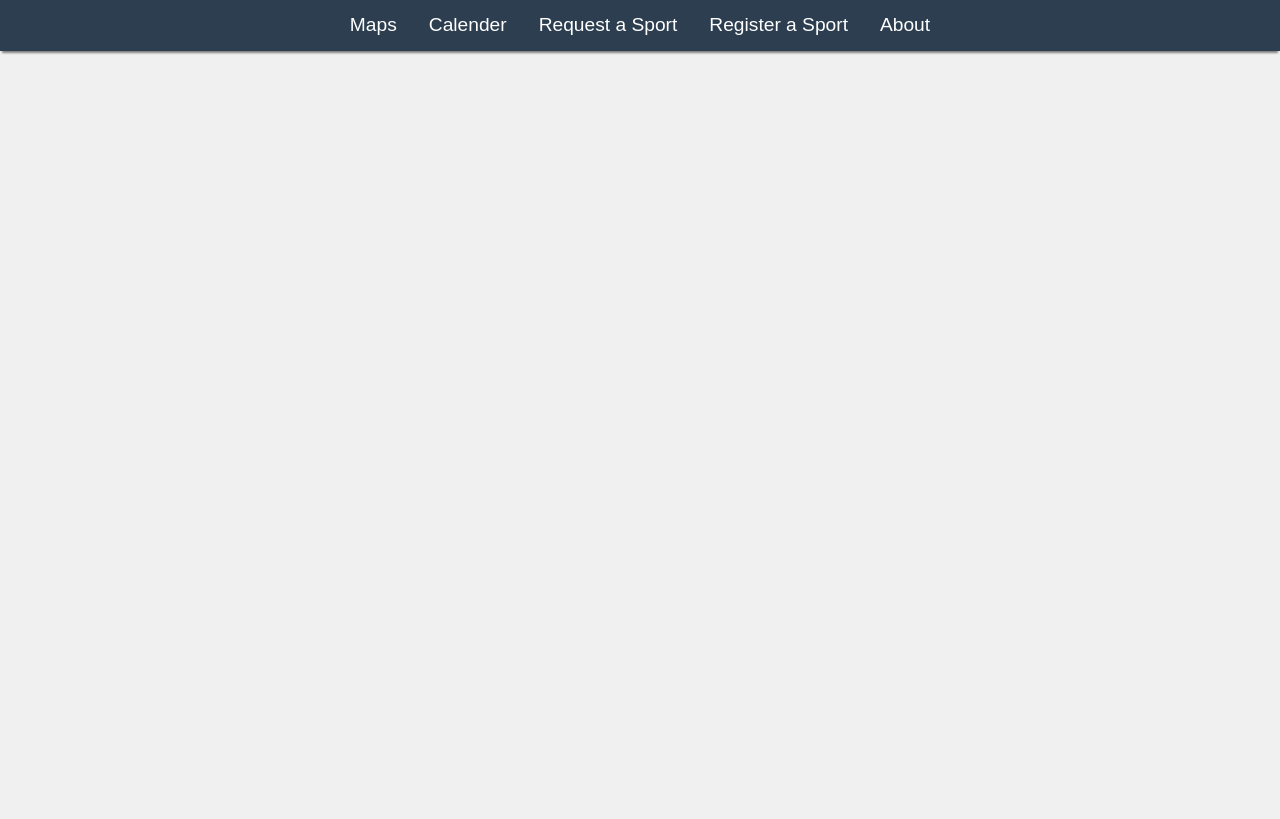
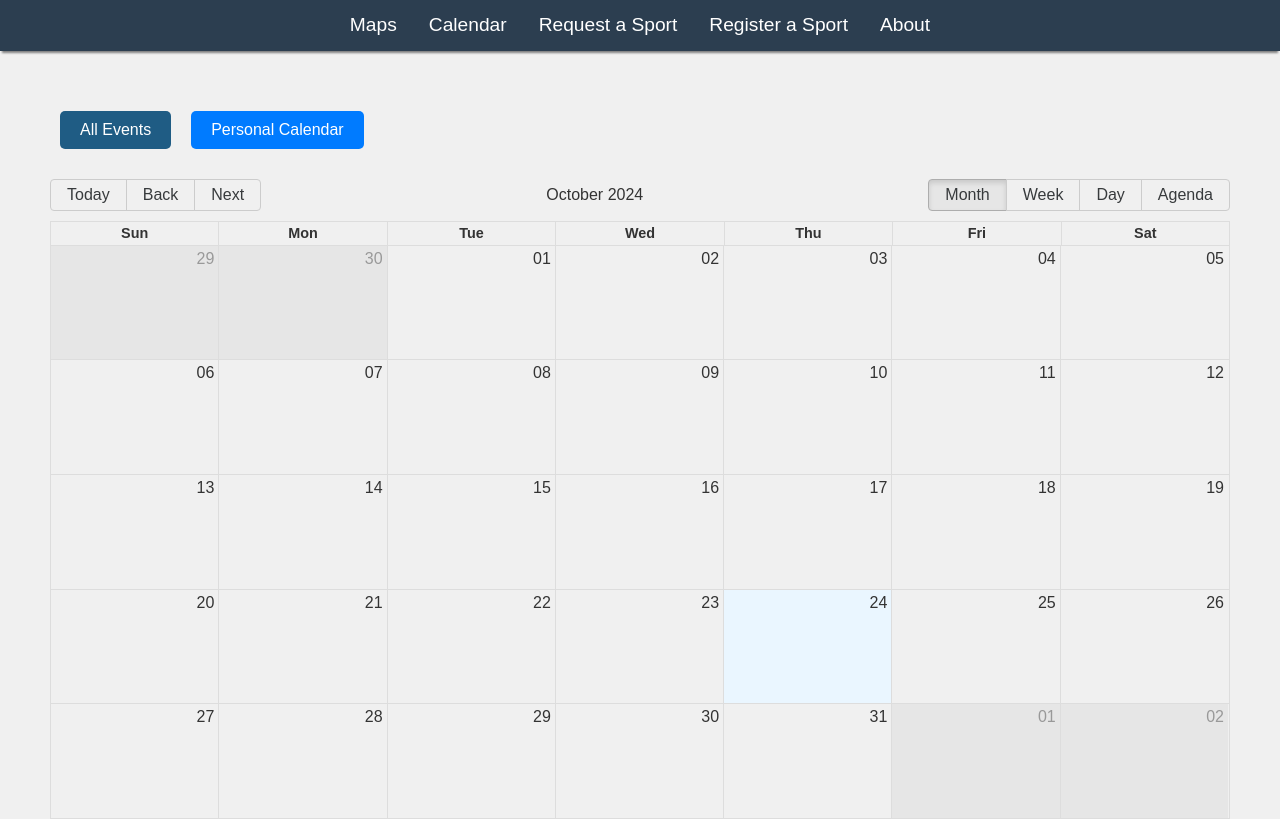
Before and after one commit to mollysandler/pickupsomething, a React (Vite) app: page /calendar in a window 1280 px wide. Built offline with nearby package versions, Linux system fonts and the light colour scheme.

Commit message:
calender

```diff
--- a/src/App.jsx
+++ b/src/App.jsx
@@ -11,7 +11,7 @@ import Search from "./pages/Search";
 import StartSport from "./pages/StartSport";
 import RegisterSport from "./pages/RegisterSport";
 import Map from "./pages/Map";
-import Calender from "./pages/Calender";
+import Calendar from "./pages/Calendar";
 
 import Layout from "./components/Layout"; // Import Layout
 
@@ -24,7 +24,7 @@ function App() {
           <Route path="/" element={<Map />} />
           <Route path="/leaderboard" element={<Leaderboard />} />
           <Route path="/map" element={<Map />} />
-          <Route path="/calender" element={<Calender />} />
+          <Route path="/calendar" element={<Calendar />} />
           <Route path="/search-sports" element={<Search />} />
           <Route path="/start-sport" element={<StartSport />} />
           <Route path="/register-sport" element={<RegisterSport />} />
--- a/src/components/navBar.jsx
+++ b/src/components/navBar.jsx
@@ -12,7 +12,7 @@ const SportButtons = () => {
           <Link to="/map">Maps</Link>
         </li>
         <li className="navbar-item">
-          <Link to="/calender">Calender</Link>
+          <Link to="/calendar">Calendar</Link>
         </li>
         {/* <li className="navbar-item">
           <Link to="/search-sports">Search</Link>
--- a/src/pages/Calender.jsx
+++ b/src/pages/Calendar.jsx
@@ -3,7 +3,7 @@ import { Calendar, momentLocalizer } from "react-big-calendar";
 import moment from "moment";
 import "react-big-calendar/lib/css/react-big-calendar.css";
 import { RRule } from "rrule";
-import "./styles/SportsCalender.css"; // Import your custom styles
+import "./styles/SportsCalendar.css"; // Import your custom styles
 
 const localizer = momentLocalizer(moment);
 
--- a/src/pages/styles/SportsCalender.css
+++ b/src/pages/styles/SportsCalendar.css
@@ -57,6 +57,6 @@
 }
 
 .tabs button.active {
-  background-color: #3498db;
+  background-color: #1f5c84;
   color: white;
 }
```
